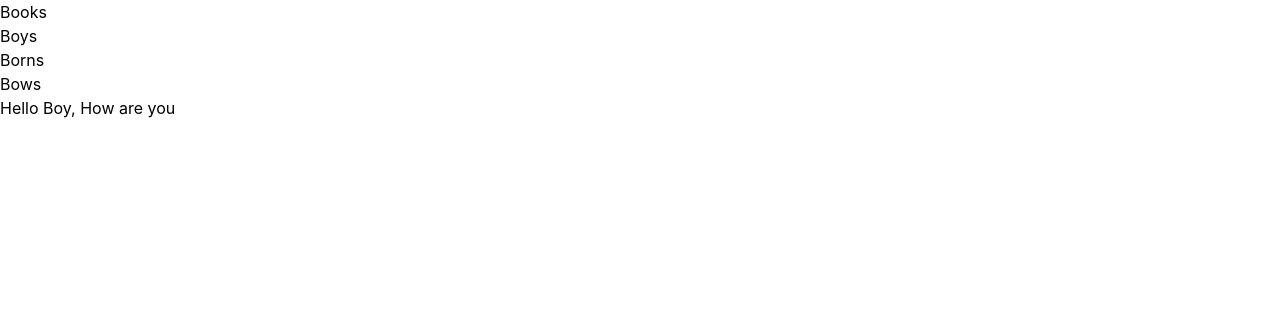
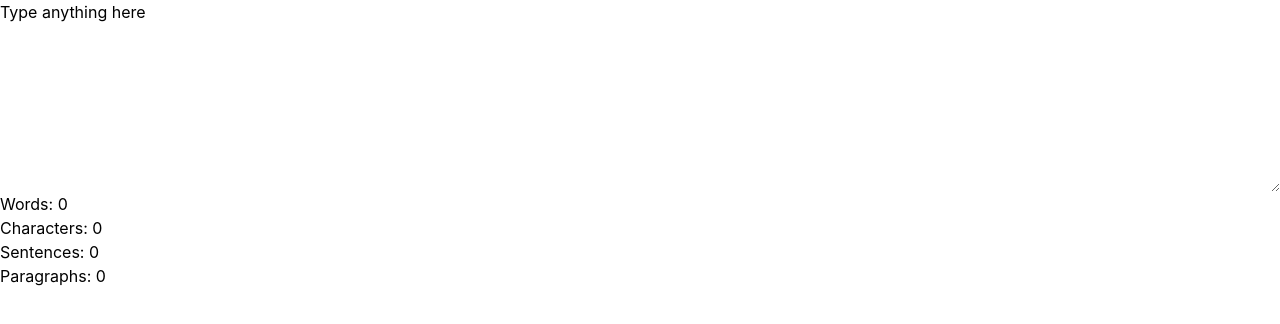
Before and after one commit to charlesnnanna/react-challenges, a React (Create React App) app: page / in a window 1280 px wide. Shown: the top 324 px of the page. Built offline with nearby package versions, Linux system fonts and the light colour scheme.

Commit message:
More coding challenges

```diff
--- a/src/App.js
+++ b/src/App.js
@@ -1,5 +1,5 @@
 import React, { Profiler } from 'react';
-import Profilers from './pages/Profiler/Profiler';
+import TextAnalyzer from './pages/TextAnalyzer/TextAnalyzer';
 
 function App(props) {
   function onRender(
@@ -16,8 +16,8 @@ function App(props) {
 
   return (
     <div>
-      <Profiler id="Profilers" onRender={onRender}>
-        <Profilers />
+      <Profiler id="TextAnalyzer" onRender={onRender}>
+        <TextAnalyzer />
       </Profiler>
     </div>
   );
--- a/src/pages/ESATest/Modal.js
+++ b/src/pages/ESATest/Modal.js
@@ -4,7 +4,7 @@ import { createPortal } from 'react-dom';
 const modalRootEl = document.getElementById('modal');
 
 function Modal(props) {
-  const el = document.createElement('div');
+  // const el = document.createElement('div');
 
   useEffect(() => {
     // modalRootEl.appendChild(el);
--- /dev/null
+++ b/src/pages/TextAnalyzer/TextAnalyzer.js
@@ -0,0 +1,32 @@
+import React, { useState } from 'react';
+
+function TextAnalyzer(props) {
+  const [text, setText] = useState('');
+  const [words, setWords] = useState(0);
+  const [characters, setCharacters] = useState(0);
+  const [sentences, setSentences] = useState(0);
+  const [paragraphs, setParagraphs] = useState(0);
+
+  function getTextData(e) {
+    const wordsArray = e.target.value.split(' ');
+    setWords(wordsArray.length);
+  }
+  return (
+    <div className="flex flex-col">
+      <label htmlFor="words">Type anything here</label>
+      <textarea
+        onChange={getTextData}
+        id="words"
+        name="words"
+        rows={7}
+        cols={14}
+      />
+      <p>Words: {words}</p>
+      <p>Characters: {characters}</p>
+      <p>Sentences: {sentences}</p>
+      <p>Paragraphs: {paragraphs}</p>
+    </div>
+  );
+}
+
+export default TextAnalyzer;
```
